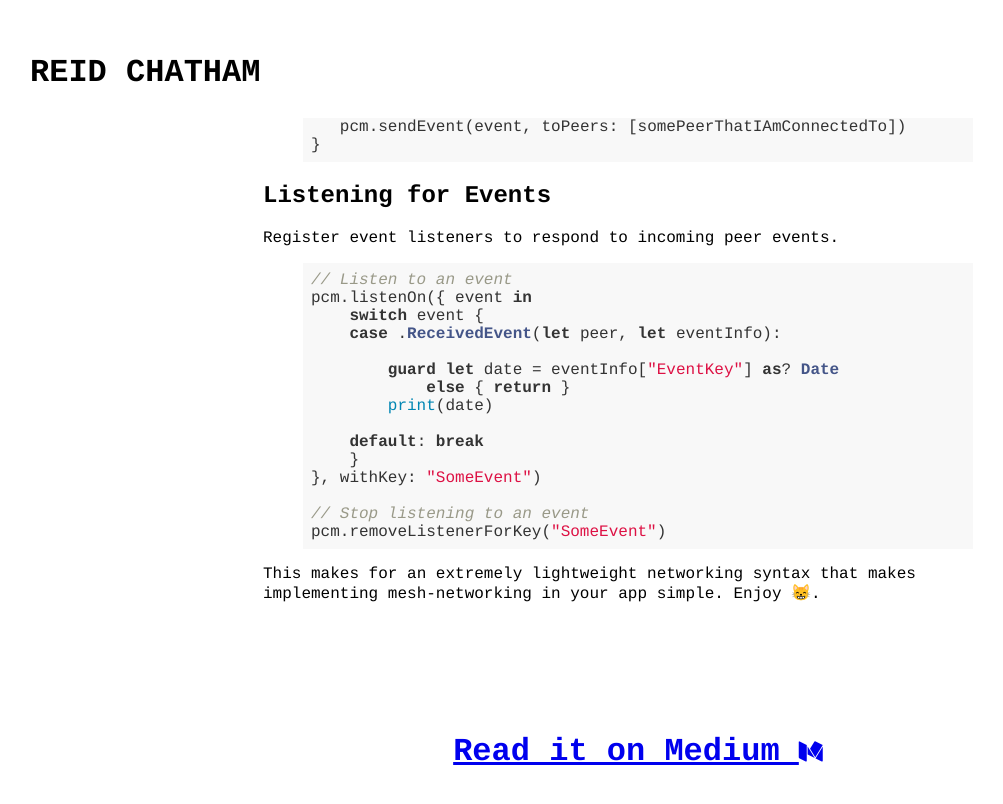
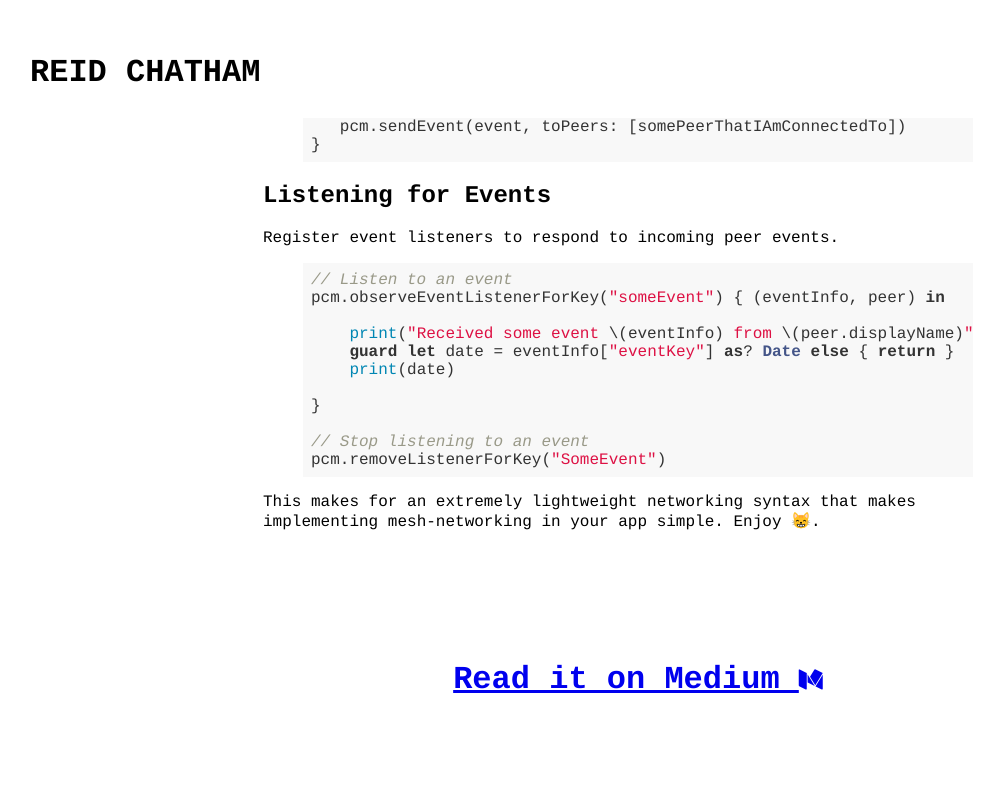
Before and after one commit to rchatham/reidchatham.github.io, a Jekyll site: the page built from _posts/2016-11-26-peer-connectivity.md, in a window 1280 px wide and 900 px high, scrolled down 1022 px. Shown: the top 804 px of the window, without its empty margins (34-1037 px from the left). Built offline with Jekyll 4.4.1, drawn with Linux system fonts in a browser that asks for light colours.

Commit message:
edited blog post

```diff
--- a/_posts/2016-11-26-peer-connectivity.md
+++ b/_posts/2016-11-26-peer-connectivity.md
@@ -59,17 +59,13 @@ Register event listeners to respond to incoming peer events.
 
 {% highlight swift %}
 // Listen to an event
-pcm.listenOn({ event in
-    switch event {
-    case .ReceivedEvent(let peer, let eventInfo):
+pcm.observeEventListenerForKey("someEvent") { (eventInfo, peer) in
 
-        guard let date = eventInfo["EventKey"] as? Date
-            else { return }
-        print(date)
+    print("Received some event \(eventInfo) from \(peer.displayName)")
+    guard let date = eventInfo["eventKey"] as? Date else { return }
+    print(date)
 
-    default: break
-    }
-}, withKey: "SomeEvent")
+}
 
 // Stop listening to an event
 pcm.removeListenerForKey("SomeEvent")
```
